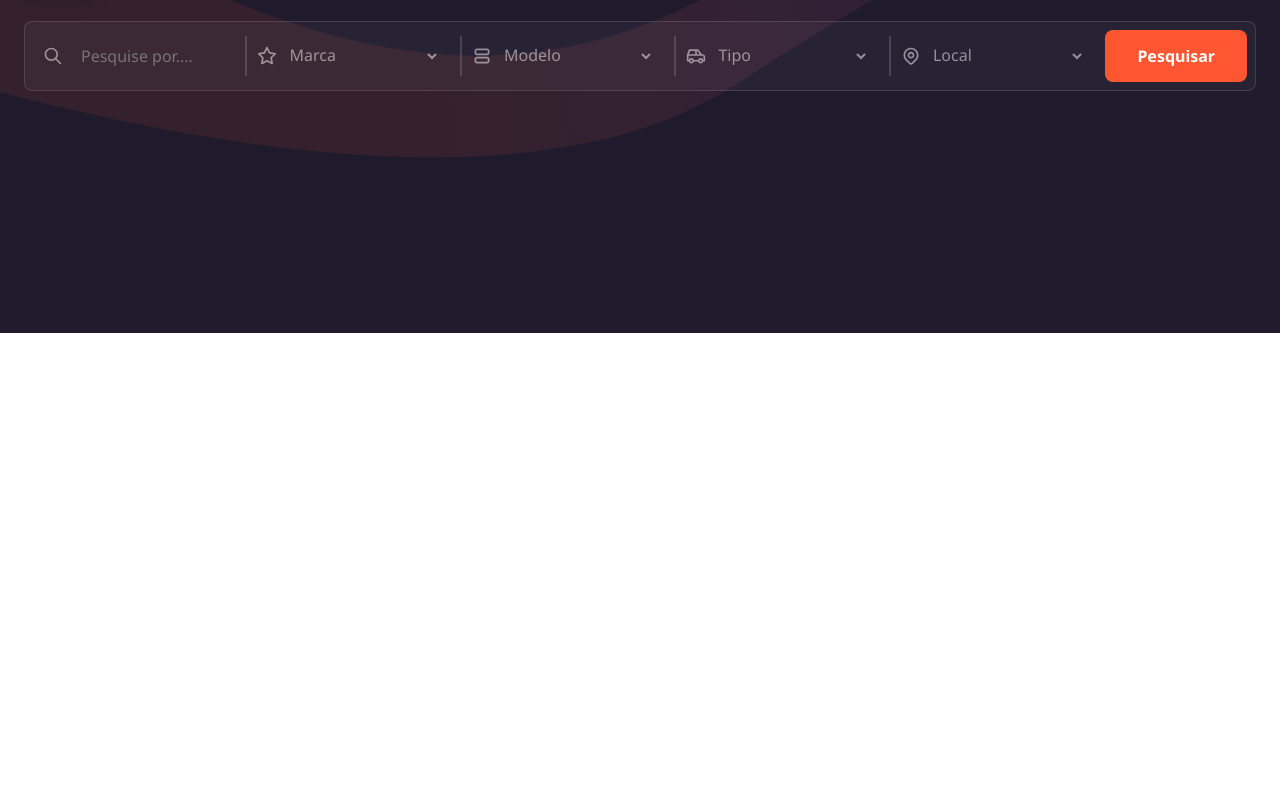
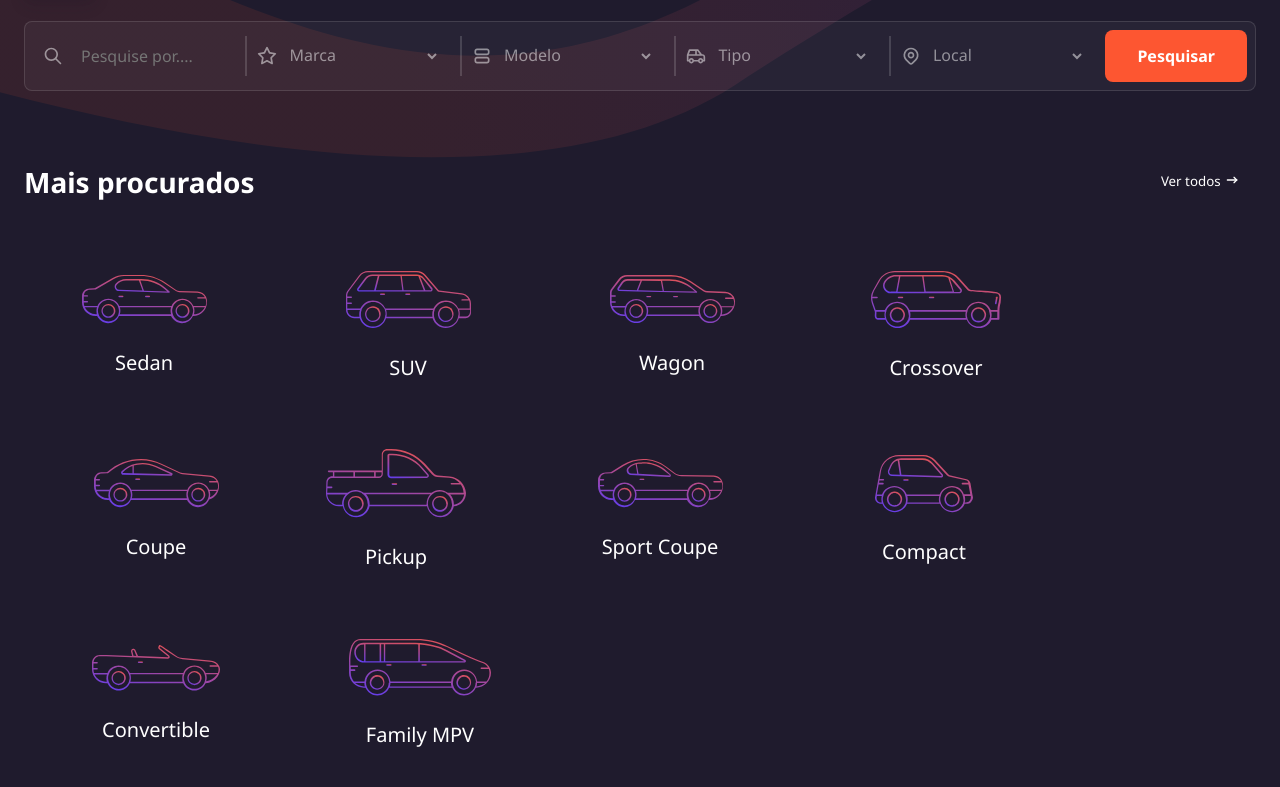
Before and after one commit to icarros-g3/finder, a website: page index.html in a window 1280 px wide. Shown: the part 467-1254 px from the top of the page. Before the commit the page ends 800 px from the top, so only its background shows below. Drawn offline with Linux system fonts and the light colour scheme.

Commit message:
Versão 25/05 da parte-2

```diff
--- /dev/null
+++ b/css/components/types.css
@@ -0,0 +1,88 @@
+.types-section {
+  margin-top: 70px;
+  font-family: var(--font-family-primary);
+}
+
+.types-section--header {
+  display: flex;
+  flex-direction: row;
+  justify-content: space-between;
+}
+
+.types-section--icon::after {
+  content: 'aaaa';
+  height: 10px;
+  width: 10px;
+  border: 1px solid var(--color-white-150);
+  color: var(--color-white);
+}
+
+.types-section--icon {
+  width: 10px;
+  height: 10px;
+  max-width: 10px;
+}
+
+.arrow-right-icon {
+  mask-image: url('../../assets/icons/arrow.svg');
+  background-color: var(--color-white);
+  mask-size: 50%;
+  mask-repeat: no-repeat;
+  -webkit-mask-image: url('../../assets/icons/arrow.svg');
+  -webkit-mask-size: 50%;
+  -webkit-mask-repeat: no-repeat;
+}
+
+.types-section--container {
+  margin-top: 32px;
+  display: flex;
+  flex-flow: row wrap;
+  align-content: center;
+}
+
+.types-section--card {
+  display: flex;
+  flex-direction: column;
+  align-items: center;
+  justify-content: center;
+  width: 240px;
+  height: 160px;
+  border-radius: 12px;
+  margin: 12px;
+}
+
+.types-section--title {
+  font-size: var(--font-size-h3);
+}
+
+.types-section--card:first-of-type,
+.types-section--card:nth-of-type(6) {
+  margin-left: 0;
+}
+
+.types-section--card:last-of-type,
+.types-section--card:nth-of-type(5) {
+  margin-right: 0;
+}
+
+.types-section--card:hover {
+  background-color: var(--color-white-040);
+}
+
+img.types-section--img {
+  width: auto;
+  height: auto;
+}
+
+.types-section--a {
+  display: flex;
+  flex-direction: column;
+  justify-content: center;
+  align-items: center;
+  color: var(--color-white);
+}
+
+.types-section--a span {
+  font-size: var(--font-size-h5);
+  margin-top: 24px;
+}
--- a/css/style.css
+++ b/css/style.css
@@ -13,5 +13,8 @@
 /* Main - Searchbar */
 @import url(./components/searchbar.css);
 
+/* Main - Types */
+@import url(./components/types.css);
+
 /* CSS dos componentes */
 @import url(./components/example.css);
--- a/index.html
+++ b/index.html
@@ -148,6 +148,80 @@
         </div>
       </section>
       <!-- / SEARCHBAR -->
+
+      <!-- TYPES -->
+      <section class="types-section">
+        <div class="types-section--header">
+          <h3 class="types-section--title">Mais procurados</h3>
+          <a href="#" class="types-section--a"><small>Ver todos <i class="types-section--icon arrow-right-icon"></i></small></a>
+        </div>
+
+        <div class="types-section--container">
+          <div class="types-section--card">
+            <a href="#" class="types-section--a">
+              <img src="./assets/images/type-sedan.svg" class="types-section--img" title="Sedan" alt="Sedan">
+              <span>Sedan</span>
+            </a>
+          </div>
+          <div class="types-section--card">
+            <a href="#" class="types-section--a">
+              <img src="./assets/images/type-suv.svg" class="types-section--img" title="SUV" alt="SUV">
+              <span>SUV</span>
+            </a>
+          </div>
+          <div class="types-section--card">
+            <a href="#" class="types-section--a">
+              <img src="./assets/images/type-wagon.svg" class="types-section--img" title="Wagon" alt="Wagon">
+              <span>Wagon</span>
+            </a>
+          </div>
+          <div class="types-section--card">
+            <a href="#" class="types-section--a">
+              <img src="./assets/images/type-crossover.svg" class="types-section--img" title="Crossover" alt="Crossover">
+              <span>Crossover</span>
+            </a>
+          </div>
+          <div class="types-section--card">
+            <a href="#" class="types-section--a">
+              <img src="./assets/images/type-coupe.svg" class="types-section--img" title="Coupe" alt="Coupe">
+              <span>Coupe</span>
+            </a>
+          </div>
+          <div class="types-section--card">
+            <a href="#" class="types-section--a">
+              <img src="./assets/images/type-pickup.svg" class="types-section--img" title="Pickup" alt="Pickup">
+              <span>Pickup</span>
+            </a>
+          </div>
+          <div class="types-section--card">
+            <a href="#" class="types-section--a">
+              <img src="./assets/images/type-sportcoupe.svg" class="types-section--img" title="Sport Coupe" alt="Sport Coupe">
+              <span>Sport Coupe</span>
+            </a>
+          </div>
+          <div class="types-section--card">
+            <a href="#" class="types-section--a">
+              <img src="./assets/images/type-compact.svg" class="types-section--img" title="Compact" alt="Compact">
+              <span>Compact</span>
+            </a>
+          </div>
+          <div class="types-section--card">
+            <a href="#" class="types-section--a">
+              <img src="./assets/images/type-convertible.svg" class="types-section--img" title="Convertible" alt="Convertible">
+              <span>Convertible</span>
+            </a>
+          </div>
+          <div class="types-section--card">
+            <a href="#" class="types-section--a">
+              <img src="./assets/images/type-familympv.svg" class="types-section--img" title="Family MPV" alt="Family MPV">
+                <span>Family MPV</span>
+            </a>
+          </div>
+        </div>
+      </section>
+      <!-- / TYPES -->
+
+
     </main>
     <!-- / MAIN -->
   </body>
```
Also changed, not shown: assets/images/type-compact.svg (added), assets/images/type-convertible.svg (added), assets/images/type-coupe.svg (added), assets/images/type-crossover.svg (added), assets/images/type-familympv.svg (added), assets/images/type-pickup.svg (added), assets/images/type-sedan.svg (added), assets/images/type-sportcoupe.svg (added), assets/images/type-suv.svg (added), assets/images/type-wagon.svg (added).
